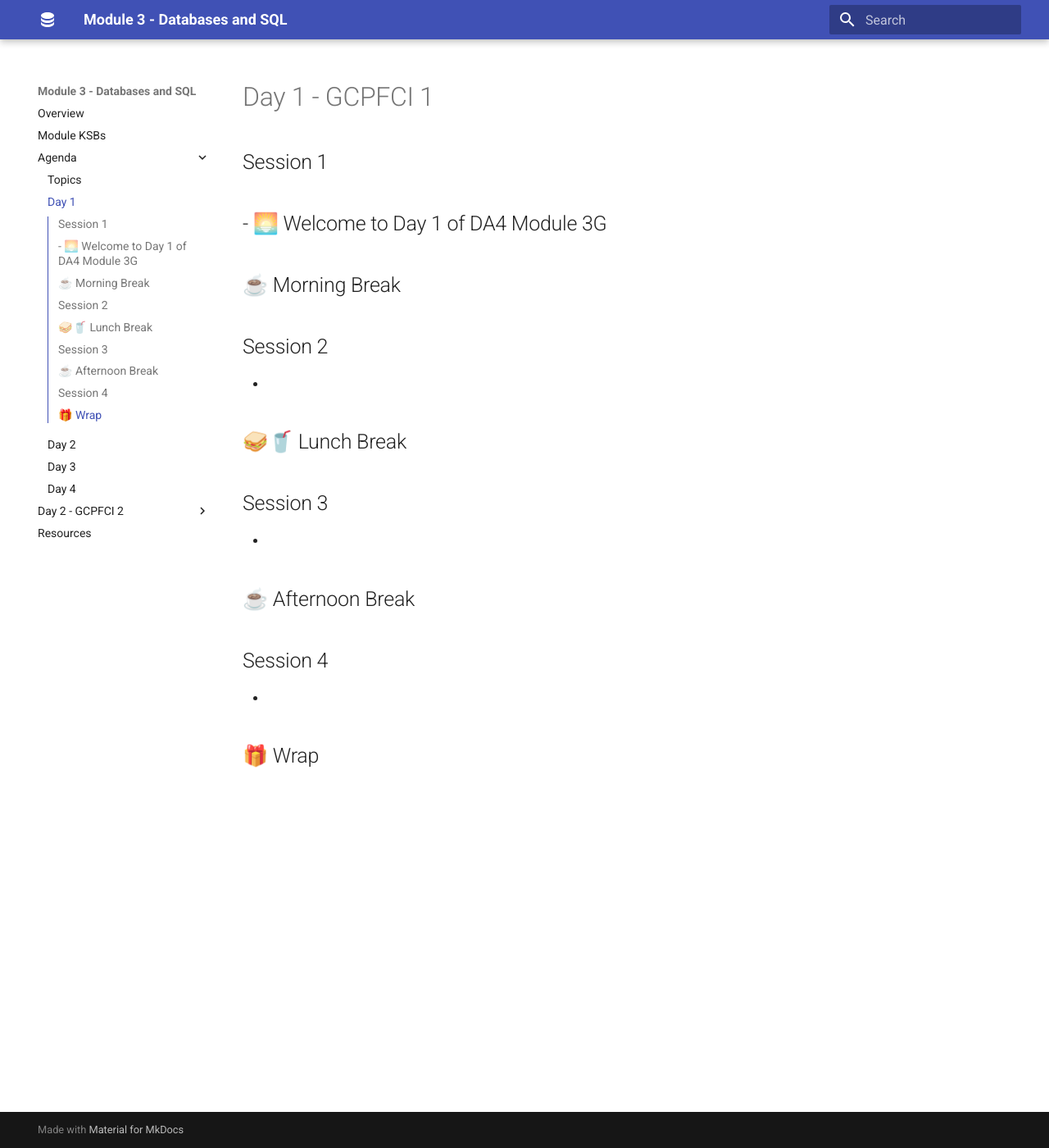
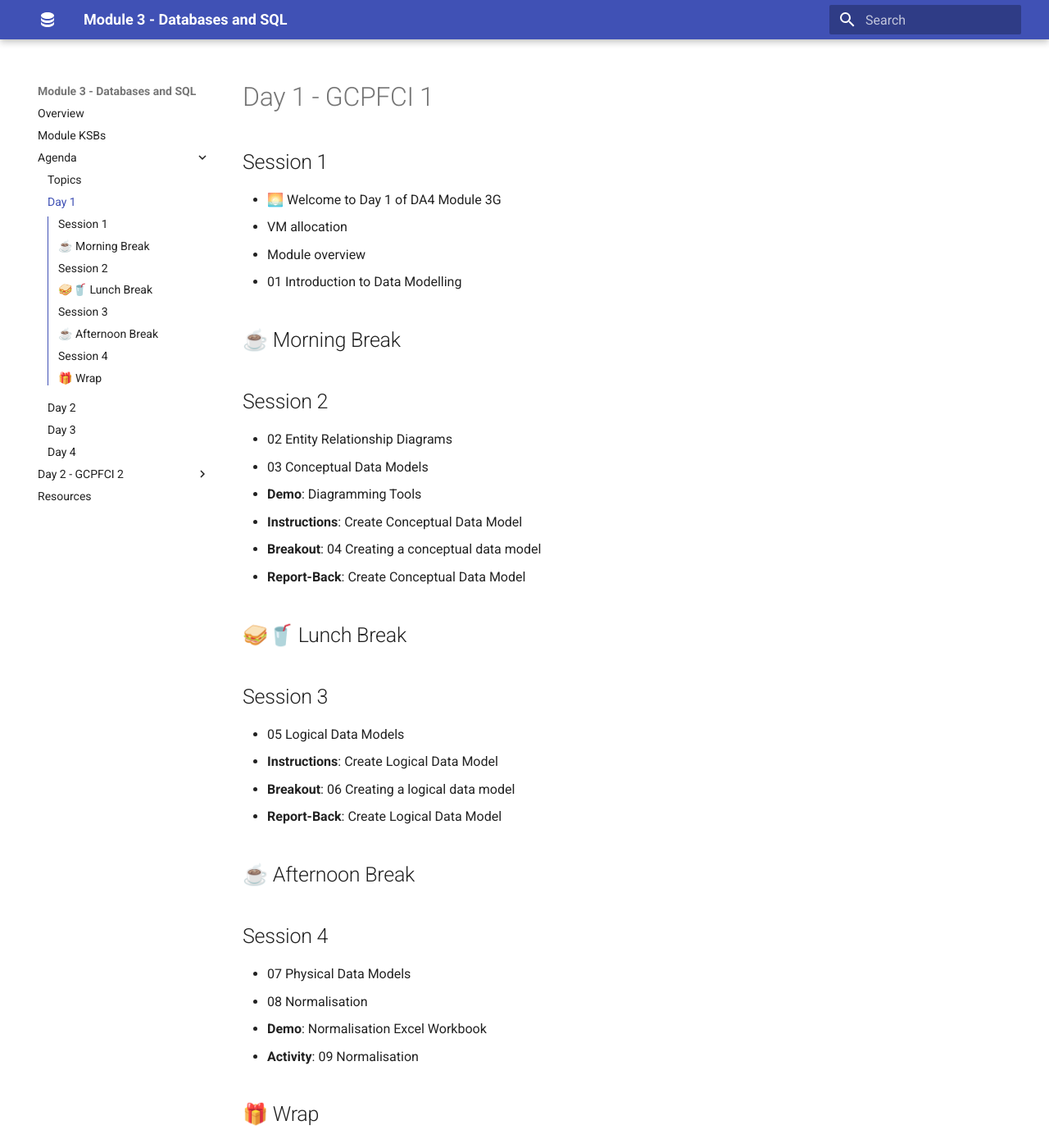
Before and after one commit to qaalabs/DA4M3G, an MkDocs documentation site: the page built from docs/agenda/day1.md, in a window 1280 px wide and 1400 px high. Shown: the whole window at 82% size. Built offline with MkDocs 1.6.1 and Material for MkDocs 9.7.7, drawn with Linux system fonts in a browser that asks for light colours.

Commit message:
Auto commit by uthisha

```diff
--- a/docs/agenda/day1.md
+++ b/docs/agenda/day1.md
@@ -3,24 +3,37 @@
 ## Session 1
 
 - 🌅 Welcome to Day 1 of DA4 Module 3G
--
+- VM allocation
+- Module overview
+- 01 Introduction to Data Modelling
 
 ## ☕ Morning Break
 
 ## Session 2
 
--
+- 02 Entity Relationship Diagrams
+- 03 Conceptual Data Models
+- **Demo**: Diagramming Tools
+- **Instructions**: Create Conceptual Data Model
+- **Breakout**: 04 Creating a conceptual data model
+- **Report-Back**: Create Conceptual Data Model
 
 ## 🥪🥤 Lunch Break
 
 ## Session 3
 
--
+- 05 Logical Data Models
+- **Instructions**: Create Logical Data Model
+- **Breakout**: 06 Creating a logical data model
+- **Report-Back**: Create Logical Data Model
 
 ## ☕ Afternoon Break
 
 ## Session 4
 
--
+- 07 Physical Data Models
+- 08 Normalisation
+- **Demo**: Normalisation Excel Workbook
+- **Activity**: 09 Normalisation
 
 ## 🎁 Wrap
```
Also changed, not shown: docs/trainer.md (+16 -0 lines).
